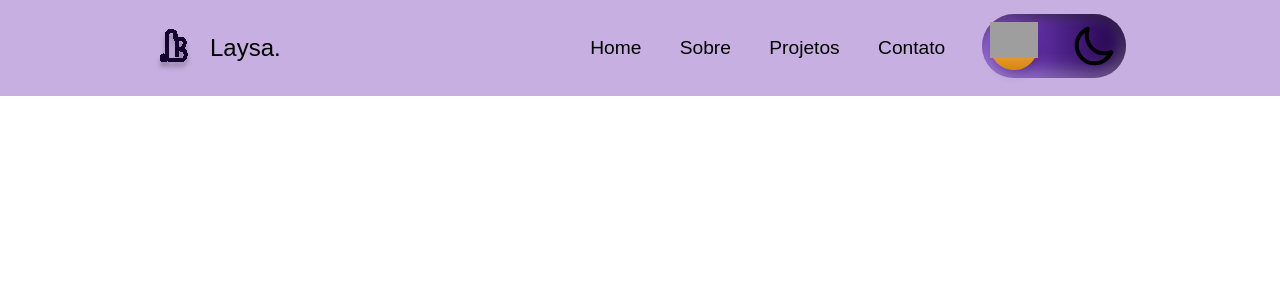
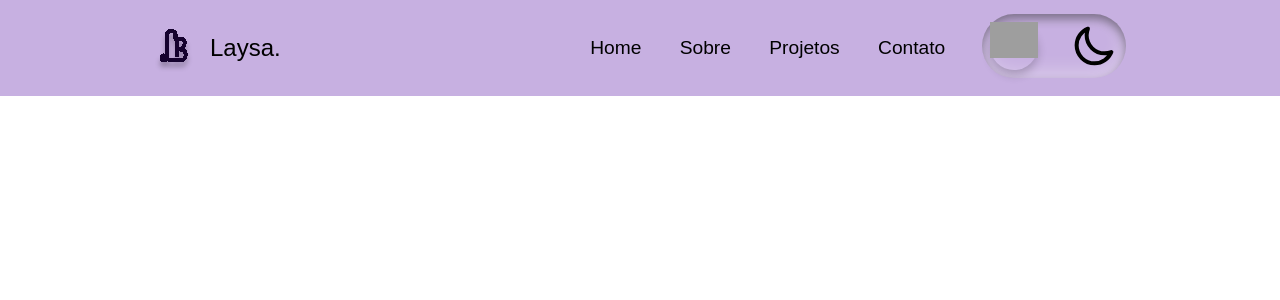
Before and after one commit to Laysabernardes/portfolio, a React (Create React App) app in the folder front-end/: page / in a window 1280 px wide. Shown: the top 300 px of the page. Built offline with nearby package versions, Linux system fonts and the light colour scheme; grey boxes are pictures that could not be loaded.

Commit message:
feat: function for boton dark-light

```diff
--- a/front-end/src/components/ThemeToggleButton.js
+++ b/front-end/src/components/ThemeToggleButton.js
@@ -1,8 +1,8 @@
 import React, { useState, useEffect } from 'react';
 import '../styles/ThemeToggleButton.css';
-import {sun, moon} from "../assets/images.js";
+import { sun, moon } from "../assets/images.js";
 
-function ThemeToggleButton() {
+function ThemeToggleButton({ onThemeChange }) {
     const [isDarkTheme, setIsDarkTheme] = useState(false);
 
     useEffect(() => {
@@ -10,22 +10,29 @@ function ThemeToggleButton() {
         if (savedTheme) {
             setIsDarkTheme(savedTheme === 'dark');
             document.body.classList.toggle('dark-theme', savedTheme === 'dark');
+            onThemeChange(savedTheme === 'dark'); // Envia o estado do tema ao Navbar
         }
-    }, []);
+    }, [onThemeChange]);
 
     const toggleTheme = () => {
+        const newTheme = !isDarkTheme ? 'dark' : 'light';
         setIsDarkTheme(!isDarkTheme);
-        const newTheme = !isDarkTheme ? 'dark' : 'light';
         document.body.classList.toggle('dark-theme', newTheme === 'dark');
         localStorage.setItem('theme', newTheme);
+        onThemeChange(newTheme === 'dark'); // Atualiza o estado do tema no Navbar
     };
 
     return (
         <div className="theme-toggle">
-            <input type="checkbox" id="darkmode-toggle" />
+            <input
+                type="checkbox"
+                id="darkmode-toggle"
+                checked={isDarkTheme}
+                onChange={toggleTheme}
+            />
             <label htmlFor="darkmode-toggle">
-                <img src={sun} alt= "Sun icon" className="sun"/>
-                <img src={moon} alt="Moon Icon" className="moon" />
+                <img src={sun} alt="Sun icon" className="sun" />
+                <img src={moon} alt="Moon icon" className="moon" />
             </label>
             <div className="background"></div>
         </div>
--- a/front-end/src/styles/ThemeToggleButton.css
+++ b/front-end/src/styles/ThemeToggleButton.css
@@ -9,7 +9,7 @@ label {
     height: 8vh;
     position: relative;
     display: block;
-    background: linear-gradient(90deg, #874CDD 0%, #1E0044 100%);
+    background: linear-gradient(90deg, var(--botao-cor1)  0%, var(--botao-cor2) 100%);
     border-radius: 200px;
     box-shadow: inset 0px 5px 10px 0px rgba(0, 0, 0, 0.4), inset 0px -5px 20px 0px rgba(255, 255, 255, 0.4);
     cursor: pointer;
@@ -22,7 +22,7 @@ label:after {
     position: absolute;
     top: 1vh;
     left: 1vh;
-    background: linear-gradient(180deg, #ffcc89, #d8860b);
+    background: linear-gradient(180deg, #ffcc89, var(--botao-sol));
     border-radius: 180px;
     box-shadow: 0px 5px 10px rgba(0, 0, 0, 0.2);
 }
@@ -35,14 +35,14 @@ input {
 }
 
 input:checked+label {
-    background: linear-gradient(280deg, #874CDD 0%, #1E0044 100%);
+    background: linear-gradient(280deg, var(--botao-cor1) 0%, var(--botao-cor2) 100%);
     transition: 0.5;
 }
 
 input:checked+label:after {
     left: 17vh;
     transform: translateX(-100%);
-    background: linear-gradient(180deg, #fff, #C7B0E1);
+    background: linear-gradient(180deg, #fff, var(--botao-lua));
 
 }
 
@@ -74,19 +74,19 @@ label img {
 label img.sun {
     width: 6vh;
     left:1vh;
-    fill:#1E0044;
+    fill:var(--botao-cor1);
     transition: 0.3s;
 }
   label img.moon {
     width: 6vh;
     left:11vh;
-    fill:#874CDD;
+    fill:var(--botao-cor1);
     transition: 0.3s;
 }
   input:checked + label img.sun {
-    fill:#1E0044;
+    fill:var(--botao-cor2);
 }
 
   input:checked + label img.moon {
-    fill:#874CDD;
+    fill:var(--botao-cor1);
 }
```
